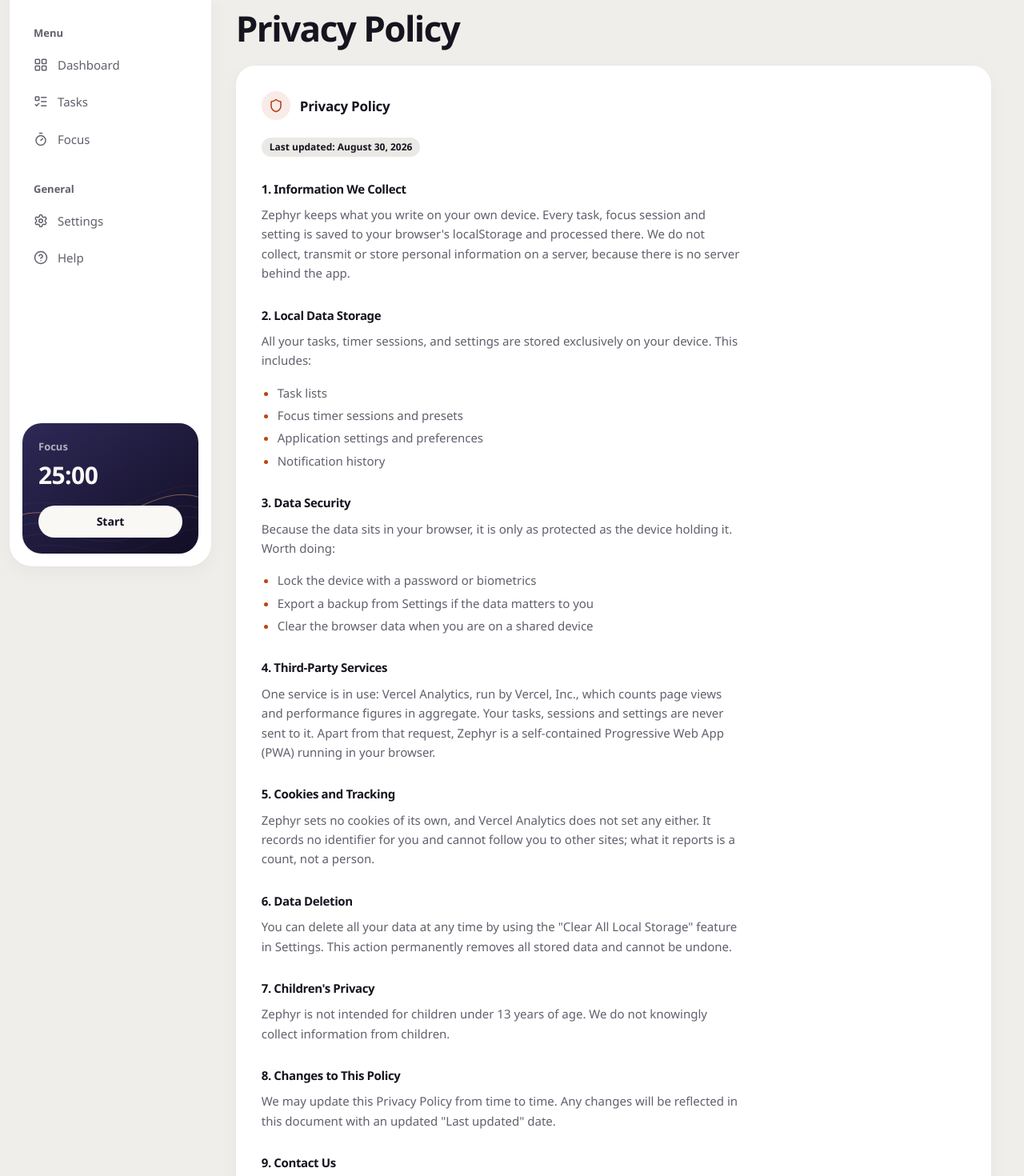
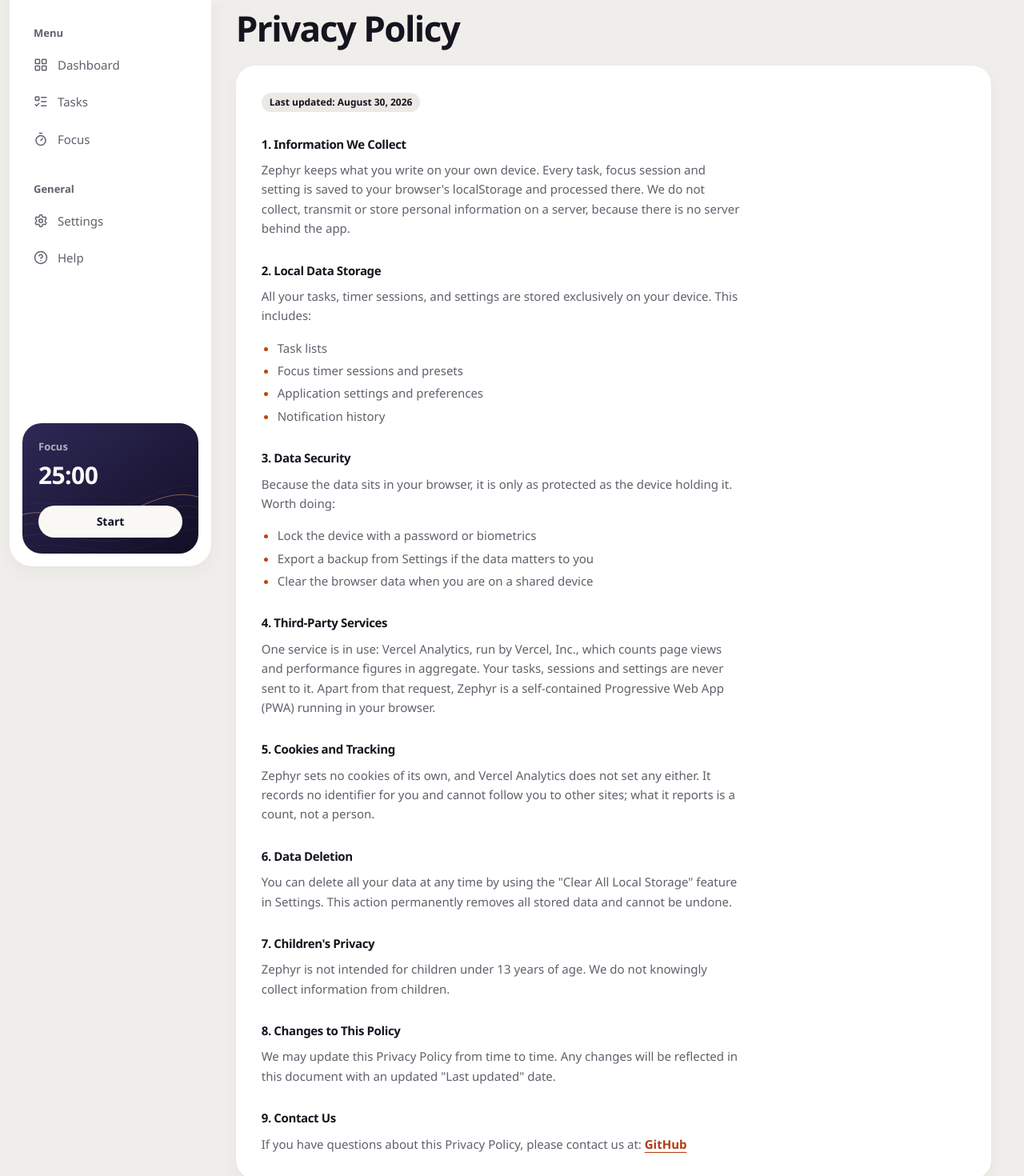
Before and after one commit to dominikkoenitzer/Zephyr, a React (Vite) app: page /privacy in a window 1280 px wide. Shown: the part 80-1550 px from the top of the page at 80% size. Built offline with nearby package versions, Linux system fonts and the light colour scheme.

Commit message:
Stop the Privacy card repeating the page title

```diff
--- a/src/pages/Privacy.jsx
+++ b/src/pages/Privacy.jsx
@@ -1,5 +1,4 @@
 import { Card } from '../components/ui/card';
-import { Shield } from 'lucide-react';
 import PageHeader from '../components/Layout/PageHeader';
 import PageContainer from '../components/Layout/PageContainer';
 import { usePageMeta } from '../hooks/usePageMeta';
@@ -18,23 +17,17 @@ function Privacy() {
 
       <div className="grid grid-cols-1 gap-(--panel-gap)">
         <Card className="p-6 sm:p-8">
-          <h2 className="flex items-center gap-3 text-[17px] font-semibold leading-tight tracking-[-0.015em] text-foreground">
-            <span aria-hidden="true" className="flex h-9 w-9 shrink-0 items-center justify-center rounded-full bg-primary/10">
-              <Shield className="h-[18px] w-[18px] text-primary-strong" />
-            </span>
-            Privacy Policy
-          </h2>
-          <div className="mt-5 max-w-[70ch] text-[15px] leading-relaxed text-muted-foreground">
+          <div className="max-w-[70ch] text-[15px] leading-relaxed text-muted-foreground">
             <p className="inline-flex rounded-full bg-accent px-2.5 py-0.5 text-[12px] font-semibold text-foreground">Last updated: August 30, 2026</p>
 
-            <h3 className="mb-2 mt-7 text-[15px] font-semibold text-foreground first:mt-0">1. Information We Collect</h3>
+            <h2 className="mb-2 mt-7 text-[15px] font-semibold text-foreground first:mt-0">1. Information We Collect</h2>
             <p className="mb-4">
               Zephyr keeps what you write on your own device. Every task, focus session and setting is saved to your
               browser&apos;s localStorage and processed there. We do not collect, transmit or store personal information
               on a server, because there is no server behind the app.
             </p>
 
-            <h3 className="mb-2 mt-7 text-[15px] font-semibold text-foreground first:mt-0">2. Local Data Storage</h3>
+            <h2 className="mb-2 mt-7 text-[15px] font-semibold text-foreground first:mt-0">2. Local Data Storage</h2>
             <p className="mb-4">
               All your tasks, timer sessions, and settings are stored exclusively
               on your device. This includes:
@@ -46,7 +39,7 @@ function Privacy() {
               <li>Notification history</li>
             </ul>
 
-            <h3 className="mb-2 mt-7 text-[15px] font-semibold text-foreground first:mt-0">3. Data Security</h3>
+            <h2 className="mb-2 mt-7 text-[15px] font-semibold text-foreground first:mt-0">3. Data Security</h2>
             <p className="mb-4">
               Because the data sits in your browser, it is only as protected as the device holding it. Worth doing:
             </p>
@@ -56,37 +49,37 @@ function Privacy() {
               <li>Clear the browser data when you are on a shared device</li>
             </ul>
 
-            <h3 className="mb-2 mt-7 text-[15px] font-semibold text-foreground first:mt-0">4. Third-Party Services</h3>
+            <h2 className="mb-2 mt-7 text-[15px] font-semibold text-foreground first:mt-0">4. Third-Party Services</h2>
             <p className="mb-4">
               One service is in use: Vercel Analytics, run by Vercel, Inc., which counts page views and performance
               figures in aggregate. Your tasks, sessions and settings are never sent to it. Apart from that request,
               Zephyr is a self-contained Progressive Web App (PWA) running in your browser.
             </p>
 
-            <h3 className="mb-2 mt-7 text-[15px] font-semibold text-foreground first:mt-0">5. Cookies and Tracking</h3>
+            <h2 className="mb-2 mt-7 text-[15px] font-semibold text-foreground first:mt-0">5. Cookies and Tracking</h2>
             <p className="mb-4">
               Zephyr sets no cookies of its own, and Vercel Analytics does not set any either. It records no identifier
               for you and cannot follow you to other sites; what it reports is a count, not a person.
             </p>
 
-            <h3 className="mb-2 mt-7 text-[15px] font-semibold text-foreground first:mt-0">6. Data Deletion</h3>
+            <h2 className="mb-2 mt-7 text-[15px] font-semibold text-foreground first:mt-0">6. Data Deletion</h2>
             <p className="mb-4">
               You can delete all your data at any time by using the &quot;Clear All Local Storage&quot; feature in Settings.
               This action permanently removes all stored data and cannot be undone.
             </p>
 
-            <h3 className="mb-2 mt-7 text-[15px] font-semibold text-foreground first:mt-0">7. Children&apos;s Privacy</h3>
+            <h2 className="mb-2 mt-7 text-[15px] font-semibold text-foreground first:mt-0">7. Children&apos;s Privacy</h2>
             <p className="mb-4">
               Zephyr is not intended for children under 13 years of age. We do not knowingly collect information from children.
             </p>
 
-            <h3 className="mb-2 mt-7 text-[15px] font-semibold text-foreground first:mt-0">8. Changes to This Policy</h3>
+            <h2 className="mb-2 mt-7 text-[15px] font-semibold text-foreground first:mt-0">8. Changes to This Policy</h2>
             <p className="mb-4">
               We may update this Privacy Policy from time to time. Any changes will be reflected in this document with an
               updated &quot;Last updated&quot; date.
             </p>
 
-            <h3 className="mb-2 mt-7 text-[15px] font-semibold text-foreground first:mt-0">9. Contact Us</h3>
+            <h2 className="mb-2 mt-7 text-[15px] font-semibold text-foreground first:mt-0">9. Contact Us</h2>
             <p>
               If you have questions about this Privacy Policy, please contact us at: <a href="https://github.com/dominikkoenitzer/Zephyr/issues" className="font-semibold text-primary-strong underline underline-offset-4">GitHub</a>
             </p>
```
